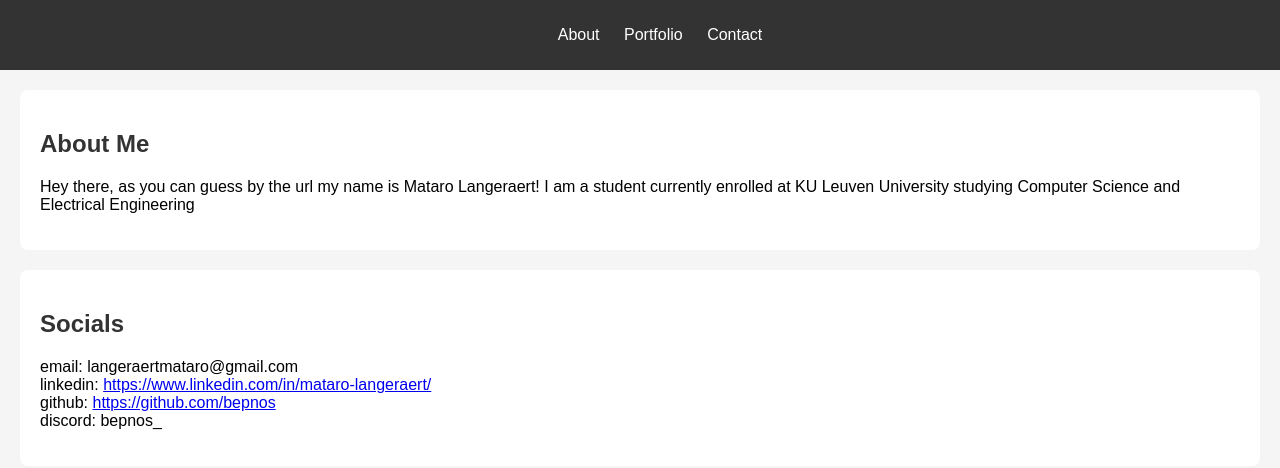
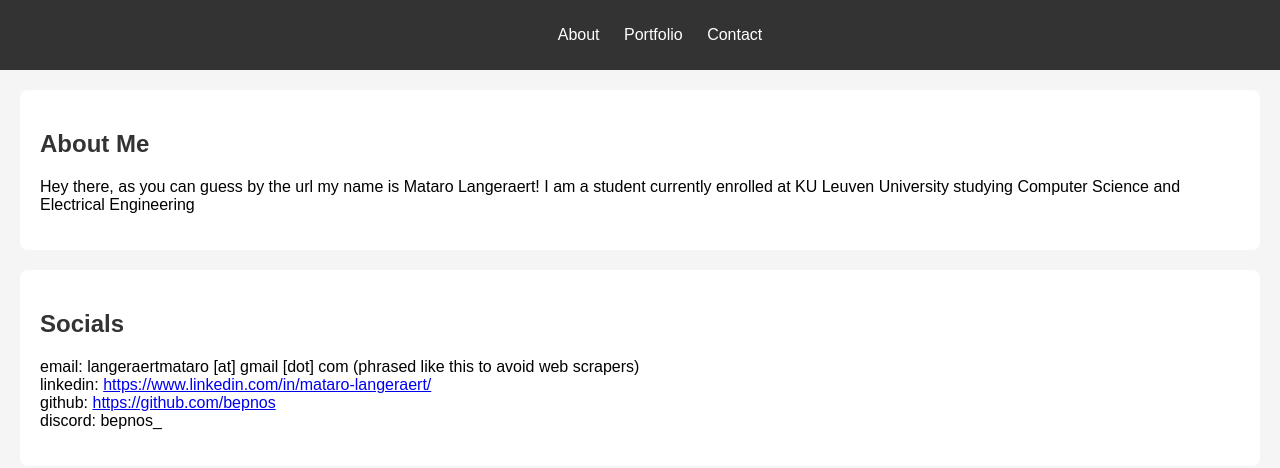
Before and after one commit to bepnos/Website, a website: page src/index.html in a window 1280 px wide. Drawn offline with Linux system fonts and the light colour scheme.

Commit message:
Changed email to avoid webscraping spam

```diff
--- a/src/index.html
+++ b/src/index.html
@@ -61,7 +61,7 @@
 
         <section id="contact">
             <h1>Socials</h1>
-            <p>email: langeraertmataro@gmail.com <br>
+            <p>email: langeraertmataro [at] gmail [dot] com (phrased like this to avoid web scrapers)<br>
             linkedin: <a href="https://www.linkedin.com/in/mataro-langeraert/">https://www.linkedin.com/in/mataro-langeraert/</a> <br>
             github: <a href="https://github.com/bepnos">https://github.com/bepnos</a> <br>
             discord: bepnos_</p>
```
